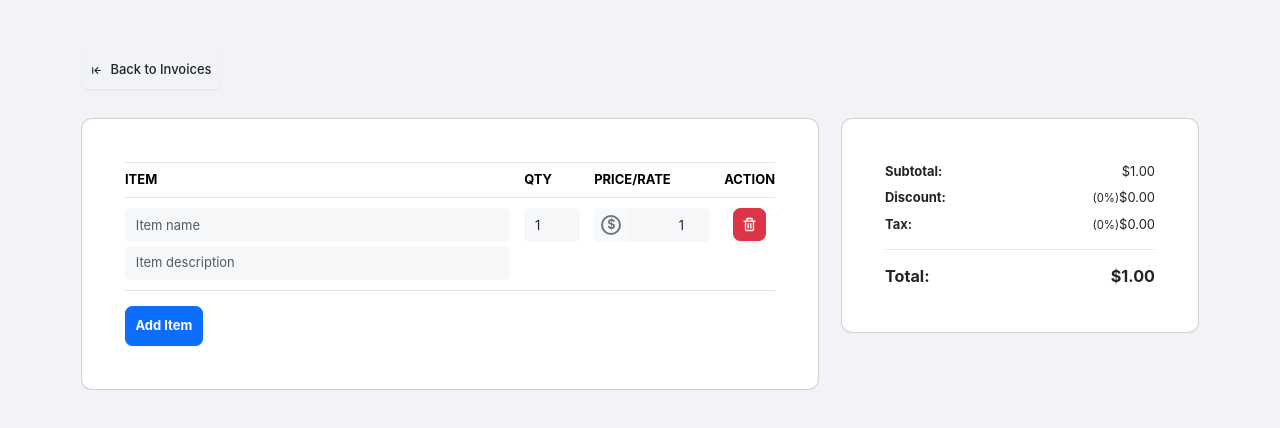
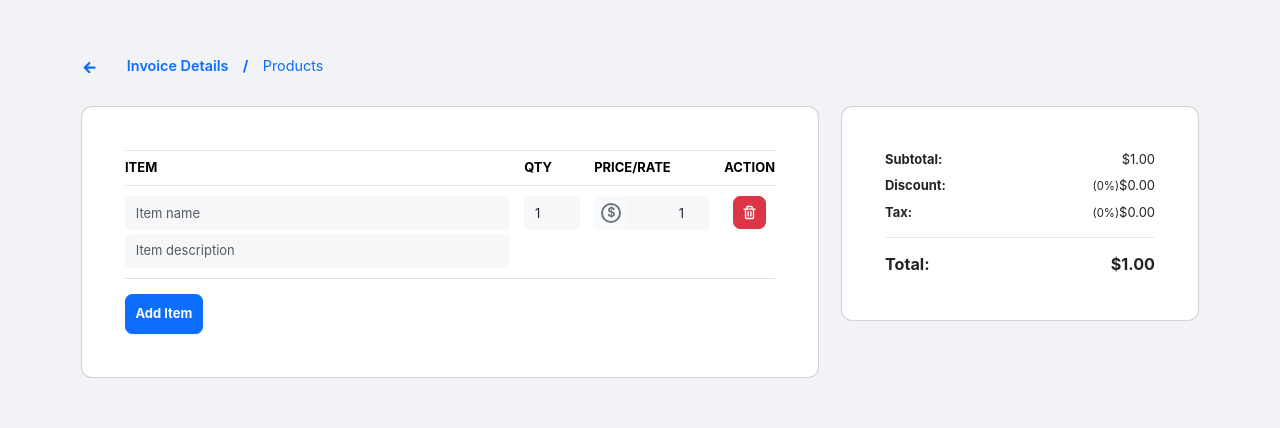
Before and after one commit to nirajbagdi/invoices-manager, a React (Create React App) app: page /new in a window 1280 px wide. Shown: the part 176-604 px from the top of the page. Built offline with nearby package versions, Linux system fonts and the light colour scheme.

Commit message:
Added Invoice Navigation

```diff
--- a/src/components/InvoiceForm/InvoiceForm.js
+++ b/src/components/InvoiceForm/InvoiceForm.js
@@ -1,11 +1,11 @@
 import { useState, useEffect } from 'react';
 import { useSelector, useDispatch } from 'react-redux';
-import { Link, useParams } from 'react-router-dom';
+import { useParams } from 'react-router-dom';
 
 import { v4 as uuid } from 'uuid';
-import { Form, Row, Button } from 'react-bootstrap';
-import { BiArrowToLeft } from 'react-icons/bi';
+import { Form, Row } from 'react-bootstrap';
 
+import InvoiceNavigation, { invoiceTabs } from './InvoiceNavigation';
 import InvoiceDetails from './InvoiceDetails';
 import ProductDetails from './ProductDetails';
 import CopyModal from 'components/CopyModal/CopyModal';
@@ -45,6 +45,7 @@ const initialInvoiceState = {
 const InvoiceForm = () => {
 	const [invoice, setInvoice] = useState(initialInvoiceState);
 	const [isCopied, setIsCopied] = useState(false);
+	const [activeTab, setActiveTab] = useState(invoiceTabs[0]);
 
 	const invoices = useSelector(state => state.invoices.items);
 	const dispatch = useDispatch();
@@ -63,6 +64,8 @@ const InvoiceForm = () => {
 	useEffect(() => {
 		handleCalculateTotal();
 	}, []);
+
+	const handleTabChange = currentTab => setActiveTab(currentTab);
 
 	const handleProductDelete = itemID => {
 		setInvoice(invoiceObj => ({
@@ -148,12 +151,7 @@ const InvoiceForm = () => {
 				onClose={() => setIsCopied(false)}
 			/>
 
-			<Link to="/">
-				<Button variant="outline" className="mt-3 mb-2 border-0">
-					<BiArrowToLeft className="me-2" />
-					Back to Invoices
-				</Button>
-			</Link>
+			<InvoiceNavigation activeTab={activeTab} onTabChange={handleTabChange} />
 
 			<Form onSubmit={handleFormSubmit}>
 				<Row>
--- /dev/null
+++ b/src/components/InvoiceForm/InvoiceNavigation.js
@@ -0,0 +1,34 @@
+import { Fragment } from 'react';
+import { Link } from 'react-router-dom';
+import { Nav } from 'react-bootstrap';
+import { IoMdArrowRoundBack } from 'react-icons/io';
+
+export const invoiceTabs = ['Invoice Details', 'Products'];
+
+const InvoiceNavigation = ({ activeTab, onTabChange }) => (
+	<Nav className="d-flex align-items-center" style={{ fontSize: '1rem' }}>
+		<Nav.Item>
+			<Link to="/">
+				<IoMdArrowRoundBack style={{ fontSize: '1.2rem' }} className="me-3" />
+			</Link>
+		</Nav.Item>
+
+		{invoiceTabs.map((tab, idx) => (
+			<Fragment key={idx}>
+				<Nav.Item>
+					<Nav.Link
+						className="text-primary"
+						style={{ fontWeight: tab === activeTab ? 600 : 400 }}
+						onClick={onTabChange.bind(null, tab)}
+					>
+						{tab}
+					</Nav.Link>
+				</Nav.Item>
+
+				<span className="fw-bold text-primary link-separator">/</span>
+			</Fragment>
+		))}
+	</Nav>
+);
+
+export default InvoiceNavigation;
--- a/src/styles/App.css
+++ b/src/styles/App.css
@@ -88,3 +88,7 @@ hr {
 	-ms-user-select: none;
 	user-select: none;
 }
+
+.link-separator:last-child {
+	display: none;
+}
```
